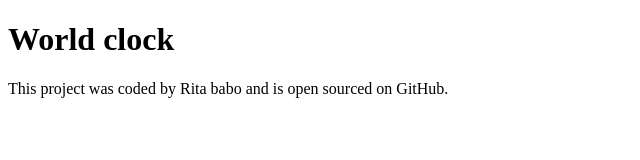
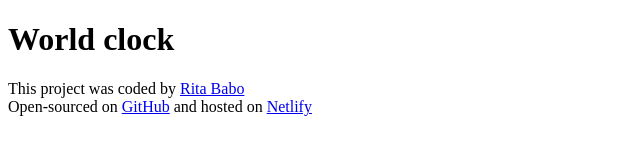
Before and after one commit to ritababo/world-clock-rb, a plain HTML site: page index.html in a window 1280 px wide. Shown: the whole page, without its empty margins (0-640 px from the left). Drawn offline with Linux system fonts and the light colour scheme.

Commit message:
Updated footer links

```diff
--- a/index.html
+++ b/index.html
@@ -10,7 +10,19 @@
     <h1>World clock</h1>
 
     <footer>
-      This project was coded by Rita babo and is open sourced on GitHub.
+      <p>
+        This project was coded by
+        <a href="https://github.com/ritababo" target="_blank">Rita Babo</a>
+        <br />
+        Open-sourced on
+        <a href="https://github.com/ritababo/world-clock-rb" target="_blank"
+          >GitHub</a
+        >
+        and hosted on
+        <a href="https://world-clock-rb.netlify.app/" target="_blank"
+          >Netlify</a
+        >
+      </p>
     </footer>
     <script src="src/index.js"></script>
   </body>
```
